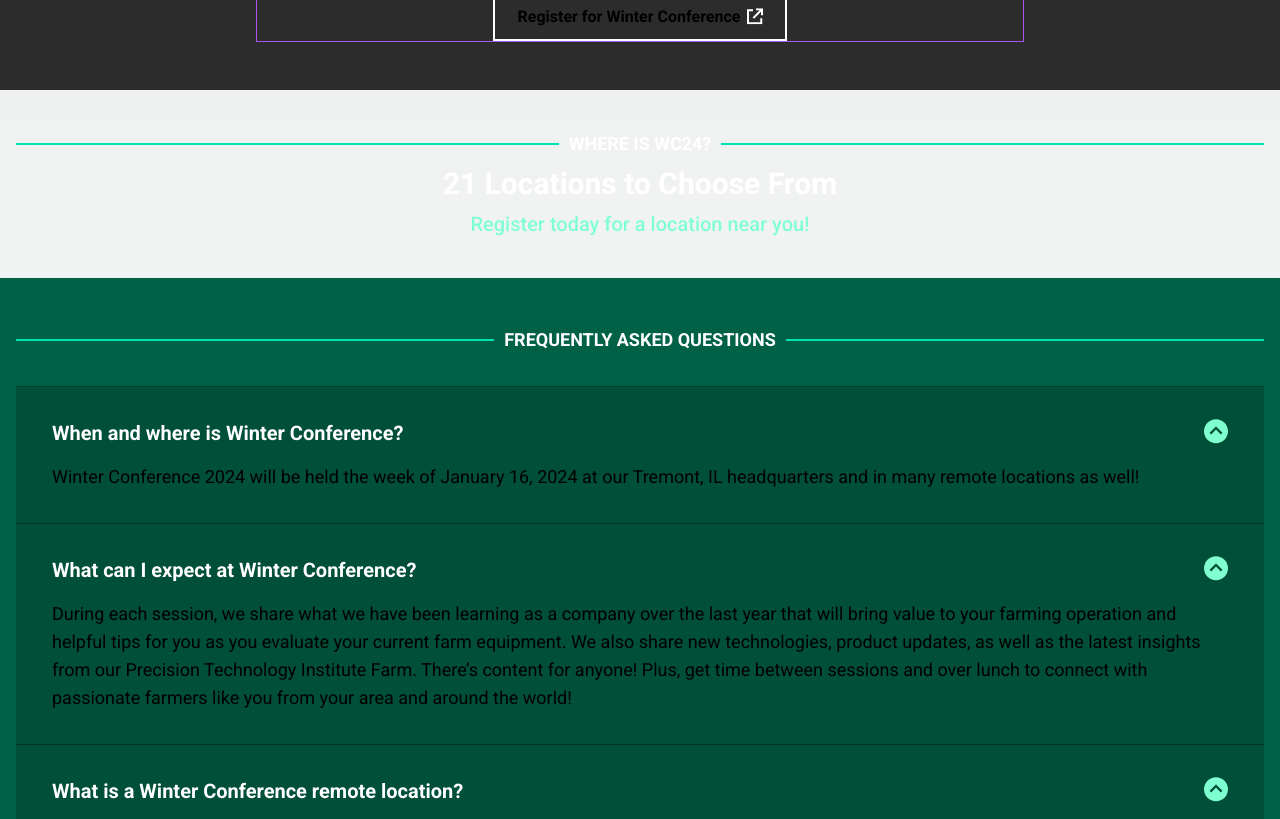
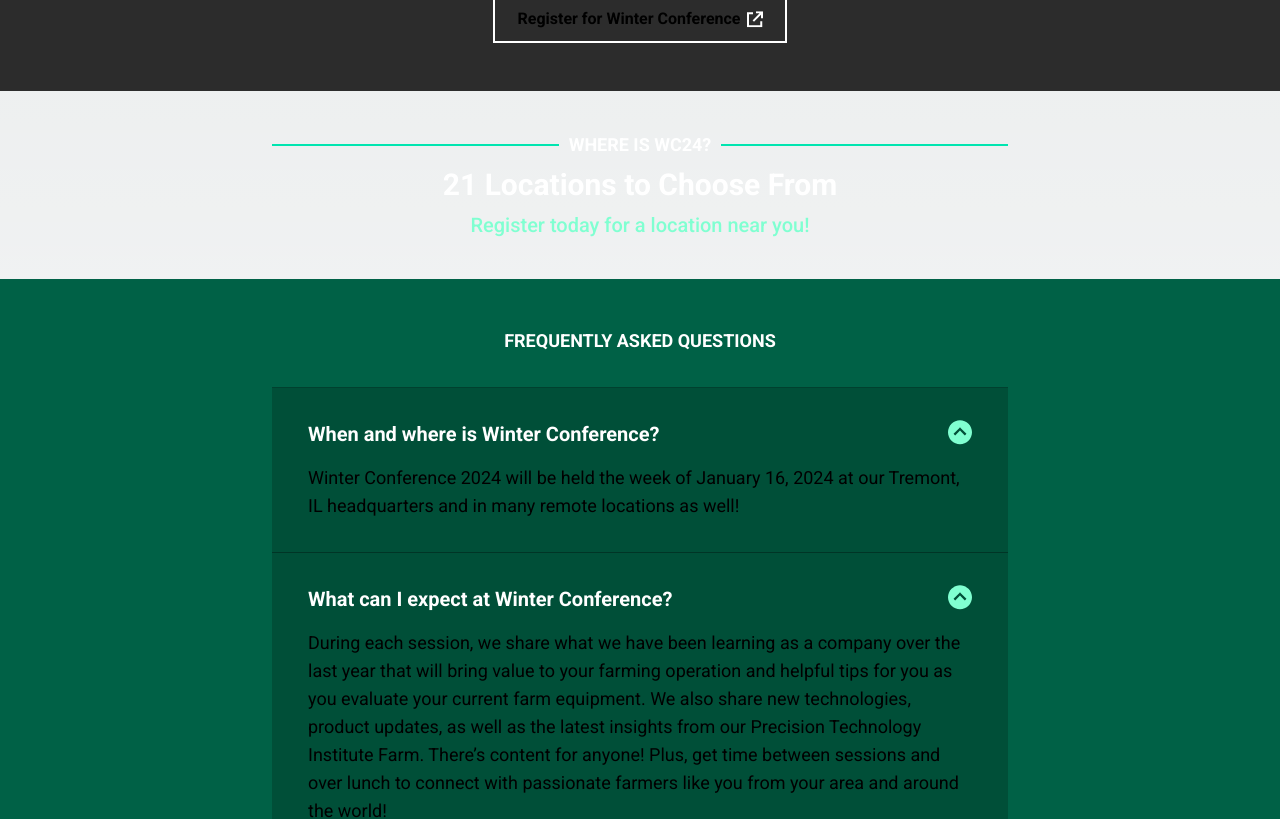
Before and after one commit to andrewgilliland/winter-conference-2024, a Next.js app: page / in a window 1280 px wide. Shown: the part 1700-2519 px from the top of the page. Built offline with nearby package versions, Linux system fonts and the light colour scheme.

Commit message:
feat: adds container component

```diff
--- a/src/components/AccordionItem.tsx
+++ b/src/components/AccordionItem.tsx
@@ -1,11 +1,11 @@
 "use client";
 
-import { useEffect, useRef, useState } from "react";
+import { ReactNode, useEffect, useRef, useState } from "react";
 import ChevronCircle from "./ChevronCircle";
 
 type AccordionItemProps = {
   heading: string;
-  copy: string;
+  copy: ReactNode;
 };
 
 const AccordionItem = ({ heading, copy }: AccordionItemProps) => {
--- a/src/components/ArrowUpRightFromSquare.tsx
+++ b/src/components/ArrowUpRightFromSquare.tsx
@@ -7,7 +7,7 @@ const ArrowUpRightFromSquare = () => {
       fill="none"
       xmlns="http://www.w3.org/2000/svg"
     >
-      <g clip-path="url(#clip0_27_51)">
+      <g clipPath="url(#clip0_27_51)">
         <path
           d="M10 0.340576H9V2.34058H10H12.5844L6.29375 8.63433L5.58437 9.34058L7 10.7562L7.70625 10.05L14 3.7562V6.34058V7.34058H16V6.34058V1.34058V0.340576H15H10ZM1 1.34058H0V2.34058V15.3406V16.3406H1H14.25H15.25V15.3406V11.3406V10.3406H13.25V11.3406V14.3406H2V3.34058H5H6V1.34058H5H1Z"
           fill="white"
--- /dev/null
+++ b/src/components/Container.tsx
@@ -0,0 +1,15 @@
+import { ReactNode } from "react";
+
+type ContainerProps = {
+  children: ReactNode;
+};
+
+const Container = ({ children }: ContainerProps) => {
+  return (
+    <div className="flex flex-col items-center px-4 md:px-0 mx-auto max-w-[640px] lg:max-w-[768px] xl:max-w-5xl gap-8 md:gap-12">
+      {children}
+    </div>
+  );
+};
+
+export default Container;
--- a/src/components/FAQSection.tsx
+++ b/src/components/FAQSection.tsx
@@ -1,5 +1,6 @@
 import AccordionItem from "./AccordionItem";
 import ChevronCircle from "./ChevronCircle";
+import Container from "./Container";
 import DividerHeader from "./DividerHeader";
 
 const FAQSection = () => {
@@ -22,21 +23,34 @@ const FAQSection = () => {
     },
     {
       heading: "I have more questions.",
-      copy: "We're happy to chat! Reach out to our team at events@precisionplanting.com.",
+      copy: (
+        <span>
+          We're happy to chat! Reach out to our team at{" "}
+          <a
+            className="text-green-200"
+            href="mailto:events@precisionplanting.com"
+          >
+            events@precisionplanting.com
+          </a>
+          .
+        </span>
+      ),
     },
   ];
 
   return (
     <section className="bg-green-800 py-12">
-      <div className="flex flex-col px-4 gap-8">
+      {/* <div className="flex flex-col mx-auto px-4 gap-8 max-w-5xl"> */}
+      <Container>
         <DividerHeader text="Frequently Asked Questions" />
 
-        <div className="border-t border-black border-opacity-[33%]">
+        <div className="border-t border-black border-opacity-[33%] ">
           {accordionContent.map(({ heading, copy }) => (
             <AccordionItem heading={heading} copy={copy} />
           ))}
         </div>
-      </div>
+      </Container>
+      {/* </div> */}
     </section>
   );
 };
--- a/src/components/WhatSection.tsx
+++ b/src/components/WhatSection.tsx
@@ -5,6 +5,7 @@ import webster2 from "../../public/webster-2.jpg";
 import audience1 from "../../public/audience-1.jpg";
 import connect1 from "../../public/connect-1.jpg";
 import ButtonLink from "./ButtonLink";
+import Container from "./Container";
 
 const WhatSection = () => {
   const mediaItems = [
@@ -30,7 +31,8 @@ const WhatSection = () => {
 
   return (
     <section className="bg-gray-800 py-12 md:py-16">
-      <div className="flex flex-col items-center px-4 md:px-0 mx-auto max-w-[640px] lg:max-w-[768px] gap-8 md:gap-12 border border-purple-500">
+      <Container>
+        <>
           <SectionHeader
             dividerHeading="What is Winter conference?"
             mainHeading="The Biggest Event in Precision Ag"
@@ -51,7 +53,8 @@ const WhatSection = () => {
           </div>
 
           <ButtonLink />
-      </div>
+        </>
+      </Container>
     </section>
   );
 };
--- a/src/components/WhereSection.tsx
+++ b/src/components/WhereSection.tsx
@@ -1,15 +1,16 @@
+import Container from "./Container";
 import SectionHeader from "./SectionHeader";
 
 const WhereSection = () => {
   return (
     <section className="py-10">
-      <div className="flex flex-col px-4 gap-12">
+      <Container>
         <SectionHeader
           dividerHeading="Where is Wc24?"
           mainHeading="21 Locations to Choose From"
           subHeading="Register today for a location near you!"
         />
-      </div>
+      </Container>
     </section>
   );
 };
```
Lines whose indentation alone changed are shown as unchanged.
